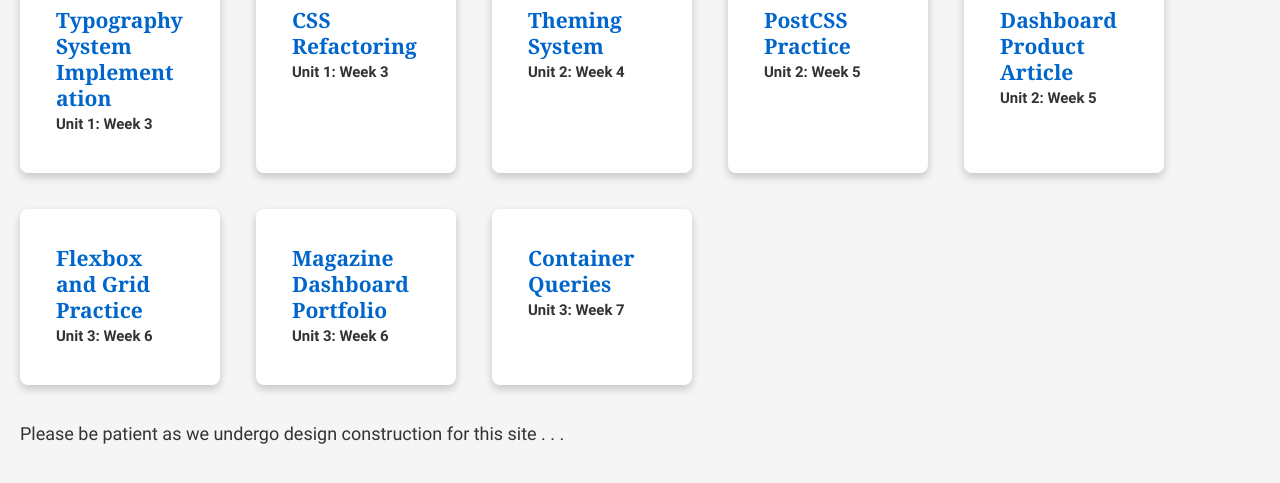
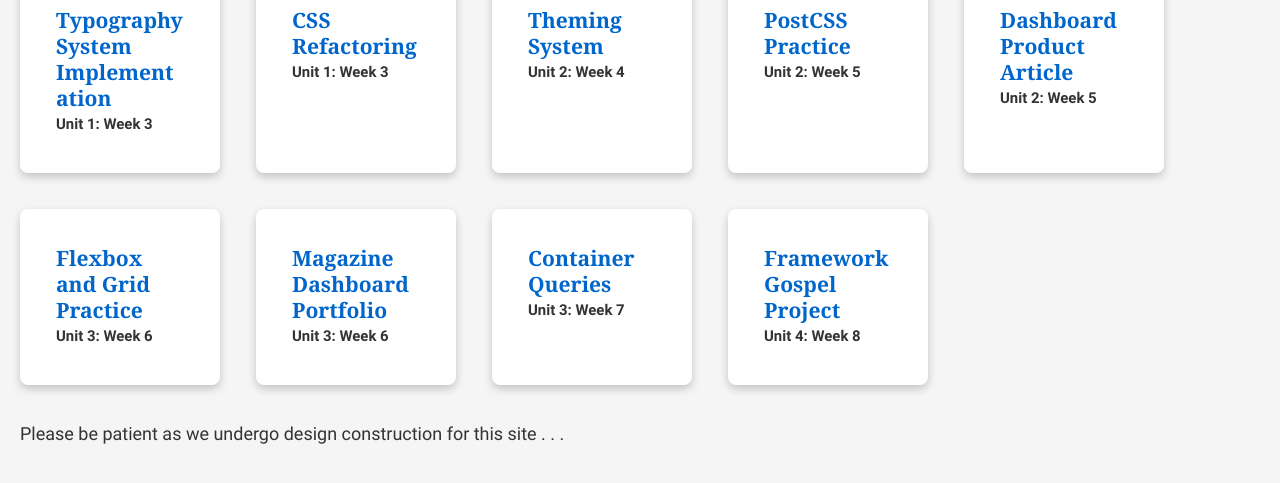
Before and after one commit to kateward104/wardell-wdd331-portfolio, a website built with Vite: page index.html in a window 1280 px wide. Shown: the part 75-558 px from the top of the page. Built offline with nearby package versions, Linux system fonts and the light colour scheme; files whose address does not match are found by name; a web font is replaced by a local one.

Commit message:
added the framework project to the portfolio

```diff
--- a/index.html
+++ b/index.html
@@ -52,6 +52,10 @@
             <h3><a href="portfolio/unit3/week7/container-queries/index.html">Container Queries</a></h3>
             <h5>Unit 3: Week 7</h5>
         </div>
+        <div class="card">
+            <h3><a href="portfolio/unit4/week8/framework-gospel-project/index.html">Framework Gospel Project</a></h3>
+            <h5>Unit 4: Week 8</h5>
+        </div>
         <p>Please be patient as we undergo design construction for this site . . . </p>
     </main>
 </body>
```
